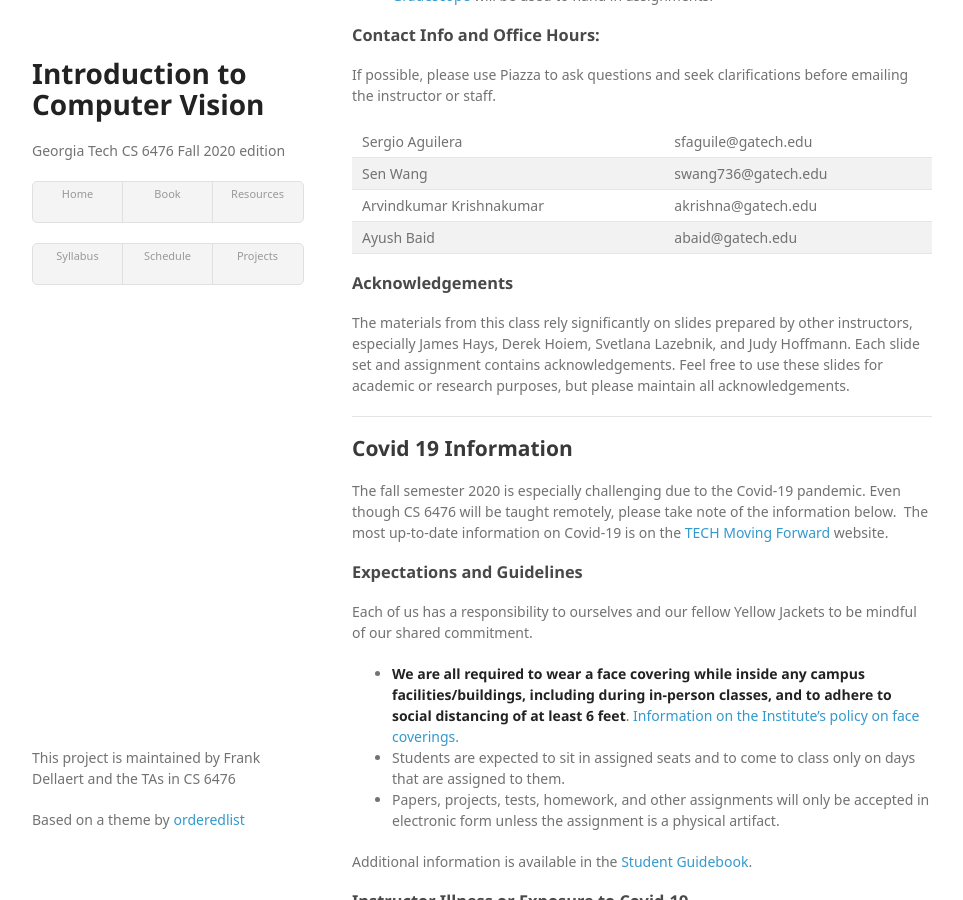
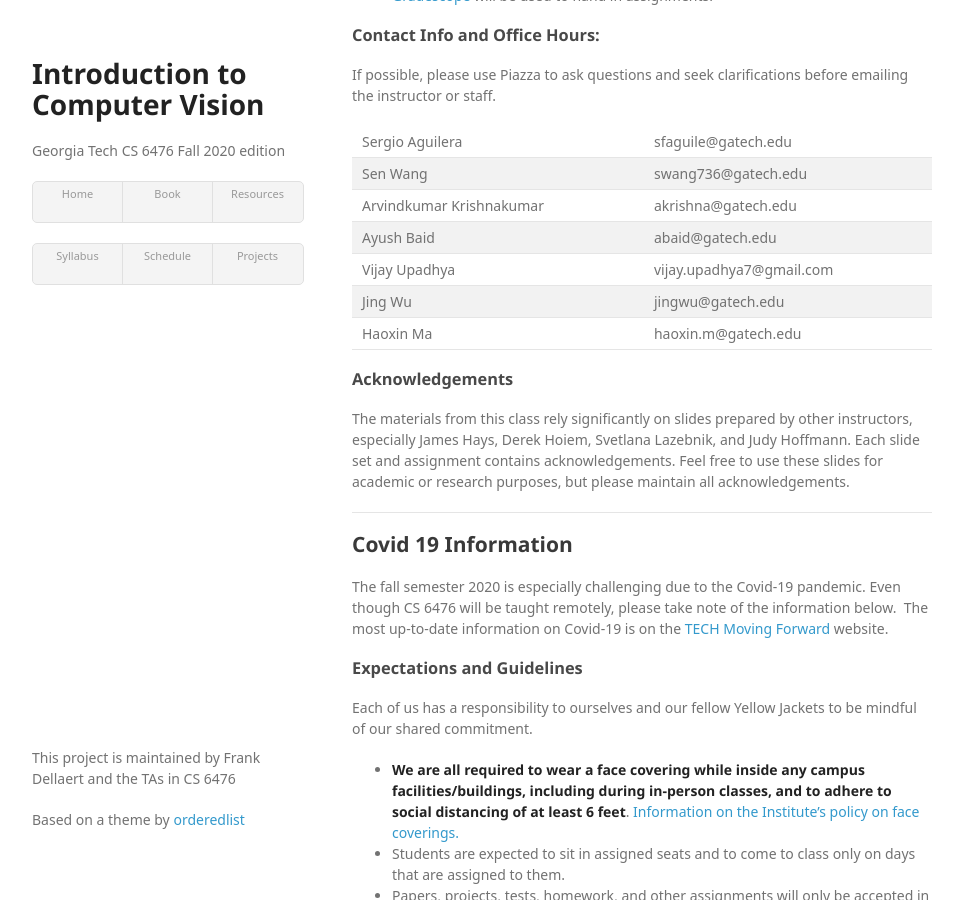
Before and after one commit to dellaert/20F-6476, a Jekyll site: the page built from syllabus.md, in a window 1280 px wide and 900 px high, scrolled down 1485 px. Shown: the whole window, without its empty margins (158-1121 px from the left). Built offline with Jekyll 4.4.1, drawn with Linux system fonts in a browser that asks for light colours; some web fonts are replaced.

Commit message:
Update new TAs emails

```diff
--- a/syllabus.md
+++ b/syllabus.md
@@ -50,6 +50,9 @@ Sergio Aguilera | sfaguile@gatech.edu
 Sen Wang | swang736@gatech.edu
 Arvindkumar Krishnakumar | akrishna@gatech.edu
 Ayush Baid | abaid@gatech.edu
+Vijay Upadhya | vijay.upadhya7@gmail.com
+Jing Wu | jingwu@gatech.edu
+Haoxin Ma | haoxin.m@gatech.edu
 
 ### Acknowledgements
 The materials from this class rely significantly on slides prepared by other instructors, especially James Hays, Derek Hoiem, Svetlana Lazebnik, and Judy Hoffmann. Each slide set and assignment contains acknowledgements. Feel free to use these slides for academic or research purposes, but please maintain all acknowledgements.
```
